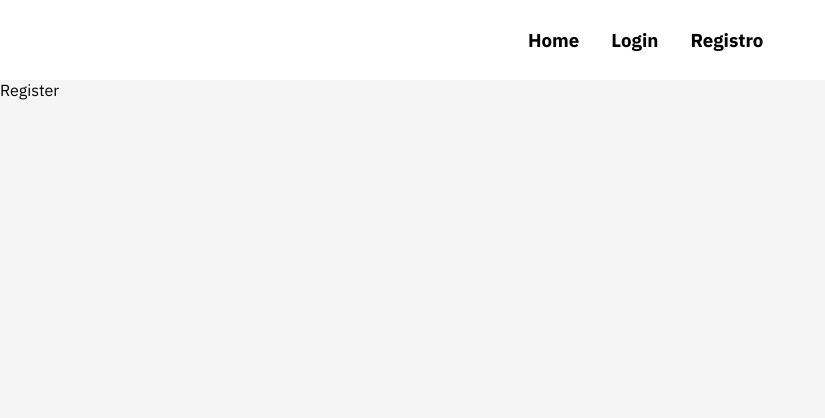
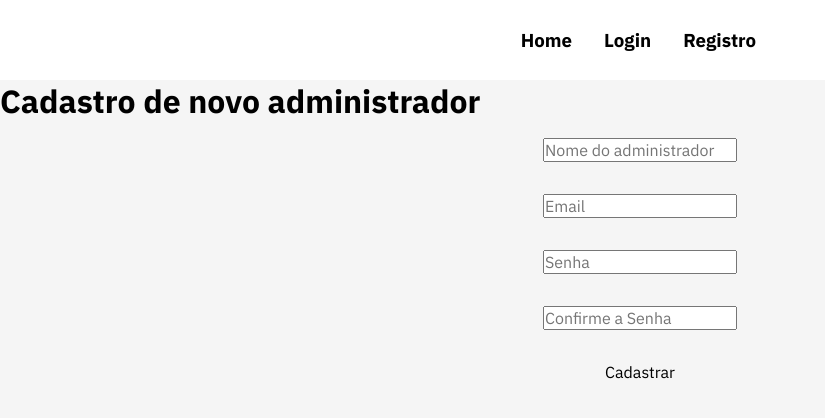
Before and after one commit to TheRermz/peixaria-projeto, a React (Vite) app in the folder frontend/: page /register in a window 1280 px wide. Shown: the top 418 px of the page, without its empty margins (0-825 px from the left). Built offline with nearby package versions, Linux system fonts and the light colour scheme.

Commit message:
Refactor Navbar and Register components

```diff
--- a/frontend/src/components/Navbar.css
+++ b/frontend/src/components/Navbar.css
@@ -10,17 +10,17 @@ nav {
 
 .nav-wrapper {
   display: flex;
+  padding-left: 2.5rem;
   justify-content: space-between;
   align-items: center;
   width: 100%;
 }
 
-ul#nav-mobile.left {
+ul#nav-mobile.center {
   display: flex;
   flex-direction: row;
-  justify-content: space-between;
+  justify-content: center;
   align-items: center;
-  padding-right: 40px;
   width: 80%;
 }
 
--- a/frontend/src/components/Navbar.jsx
+++ b/frontend/src/components/Navbar.jsx
@@ -4,7 +4,7 @@ const Navbar = () => {
   return (
     <nav id="navbar">
       <div className="nav-wrapper">
-        <ul id="nav-mobile" className="left">
+        <ul id="nav-mobile" className="center">
           <li>
             <h3>
               <Link to="/">Home</Link>
--- a/frontend/src/index.css
+++ b/frontend/src/index.css
@@ -8,3 +8,32 @@
 body {
   background-color: #f5f5f5;
 }
+
+/* padronizar formularios */
+label {
+  display: flex;
+  flex-direction: column;
+  align-items: center;
+}
+
+input,
+button,
+textarea {
+  font-family: "IBM Plex Sans", sans-serif;
+  font-size: 1rem;
+  margin: 1rem;
+  outline: none;
+}
+
+/* padronizar botões */
+button {
+  cursor: pointer;
+  border: none;
+  background-color: transparent;
+}
+
+button:hover {
+  opacity: 0.8;
+  color: #0011ff;
+  font-weight: bold;
+}
--- a/frontend/src/pages/Auth/Register.jsx
+++ b/frontend/src/pages/Auth/Register.jsx
@@ -1,6 +1,54 @@
+import { useState } from "react";
 import "./Auth.css";
 const Register = () => {
-  return <div>Register</div>;
+  const [name, setName] = useState("");
+  const [email, setEmail] = useState("");
+  const [password, setPassword] = useState("");
+  const [confirmPassword, setConfirmPassword] = useState("");
+
+  const onSubmit = (e) => {
+    e.preventDefault();
+    console.log("submit");
+  };
+  return (
+    <div className="reg">
+      <h1>Cadastro de novo administrador</h1>
+      <form onSubmit={onSubmit}>
+        <label htmlFor="name">
+          <input
+            type="text"
+            name="name"
+            id="name"
+            placeholder="Nome do administrador"
+          />
+        </label>
+        <label htmlFor="email">
+          <input type="email" name="email" id="email" placeholder="Email" />
+        </label>
+        <label htmlFor="password">
+          <input
+            type="password"
+            name="password"
+            id="password"
+            placeholder="Senha"
+          />
+        </label>
+        <label htmlFor="confirmPassword">
+          <input
+            type="password"
+            name="confirmPassword"
+            id="confirmPassword"
+            placeholder="Confirme a Senha"
+          />
+        </label>
+        <label htmlFor="btn-submit">
+          <button type="submit" value="register">
+            Cadastrar
+          </button>
+        </label>
+      </form>
+    </div>
+  );
 };
 
 export default Register;
--- a/frontend/src/pages/Home/Home.jsx
+++ b/frontend/src/pages/Home/Home.jsx
@@ -1,8 +1,25 @@
+import { useEffect, useState } from "react";
 import "./Home.css";
 const Home = () => {
+  const [fish, setFish] = useState([]);
+  useEffect(() => {
+    fetch("http://localhost:3000/api/fish")
+      .then((res) => res.json())
+      .then((data) => setFish(data));
+  }, []);
   return (
     <div>
-      <h1>olar</h1>
+      <h1>HOME</h1>
+      <div>
+        {fish.map((fish) => (
+          <div key={fish._id}>
+            <h1>{fish.name}</h1>
+            <h2>{fish.price}</h2>
+            <h3>{fish.description}</h3>
+            <p>{fish.quantity}</p>
+          </div>
+        ))}
+      </div>
     </div>
   );
 };
```
